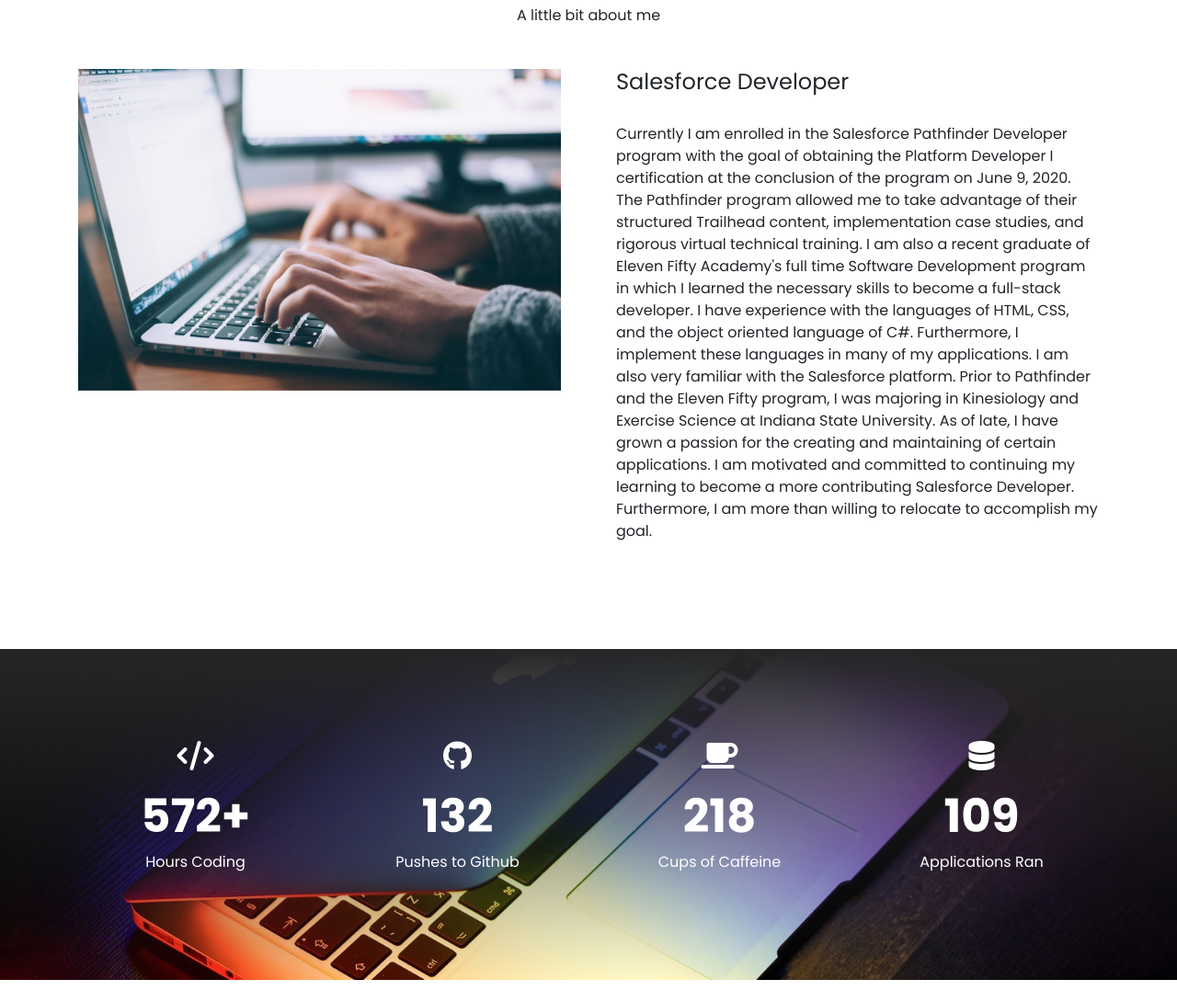
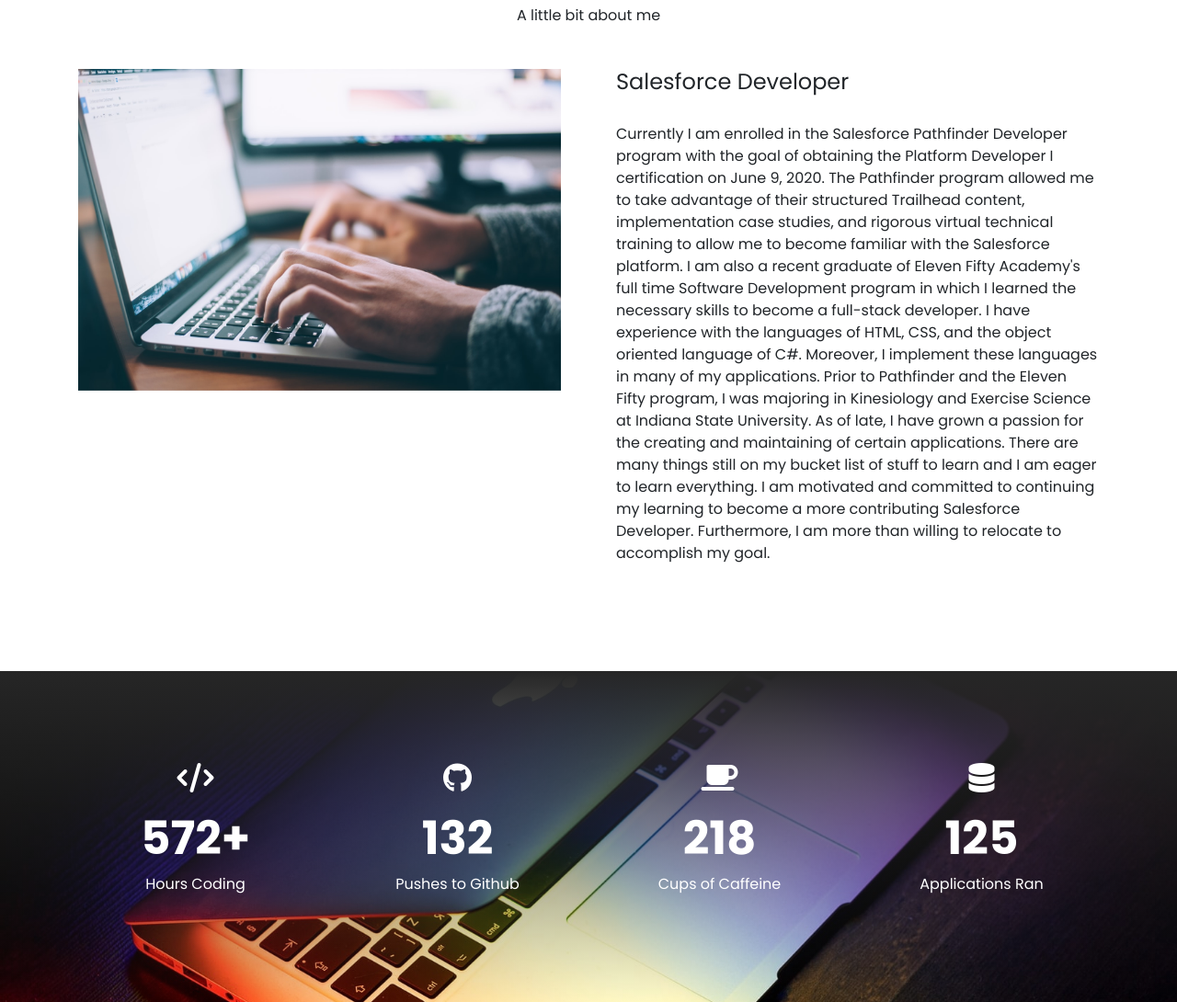
Before and after one commit to chandlert32/chandlert32.github.io, a plain HTML site: page index.html in a window 1280 px wide. Shown: the part 941-2031 px from the top of the page at 92% size. Drawn offline with nearby package versions, Linux system fonts and the light colour scheme.

Commit message:
Add files via upload

```diff
--- a/index.html
+++ b/index.html
@@ -89,7 +89,7 @@
                 <div class="col-xl-6 col-lg-6 col-md-12 col-sm-12 col-xs-12">
                     <div class="item-text">
                         <h4>Salesforce Developer</h4>
-                        <p>Currently I am enrolled in the Salesforce Pathfinder Developer program with the goal of obtaining the Platform Developer I certification at the conclusion of the program on June 9, 2020. The Pathfinder program allowed me to take advantage of their structured Trailhead content, implementation case studies, and rigorous virtual technical training. I am also a recent graduate of Eleven Fifty Academy's full time Software Development program in which I learned the necessary skills to become a full-stack developer. I have experience with the languages of HTML, CSS, and the object oriented language of C#. Furthermore, I implement these languages in many of my applications. I am also very familiar with the Salesforce platform. Prior to Pathfinder and the Eleven Fifty program, I was majoring in Kinesiology and Exercise Science at Indiana State University. As of late, I have grown a passion for the creating and maintaining of certain applications. I am motivated and committed to continuing my learning to become a more contributing Salesforce Developer. Furthermore,  I am more than willing to relocate to accomplish my goal.
+                        <p>Currently I am enrolled in the Salesforce Pathfinder Developer program with the goal of obtaining the Platform Developer I certification on June 9, 2020. The Pathfinder program allowed me to take advantage of their structured Trailhead content, implementation case studies, and rigorous virtual technical training to allow me to become familiar with the Salesforce platform. I am also a recent graduate of Eleven Fifty Academy's full time Software Development program in which I learned the necessary skills to become a full-stack developer. I have experience with the languages of HTML, CSS, and the object oriented language of C#. Moreover, I implement these languages in many of my applications. Prior to Pathfinder and the Eleven Fifty program, I was majoring in Kinesiology and Exercise Science at Indiana State University. As of late, I have grown a passion for the creating and maintaining of certain applications. There are many things still on my bucket list of stuff to learn and I am eager to learn everything. I am motivated and committed to continuing my learning to become a more contributing Salesforce Developer. Furthermore,  I am more than willing to relocate to accomplish my goal.
                         </p>
                     </div>
                 </div>
@@ -124,7 +124,7 @@
                 <div class="col-md-3">
                     <div class="single-stats">
                         <i class="fa fa-database fa-2x"></i>
-                        <h2>109</h2>
+                        <h2>125</h2>
                         <p>Applications Ran</p>
                     </div>
                 </div>
```
Also changed, not shown: 1 other file.
